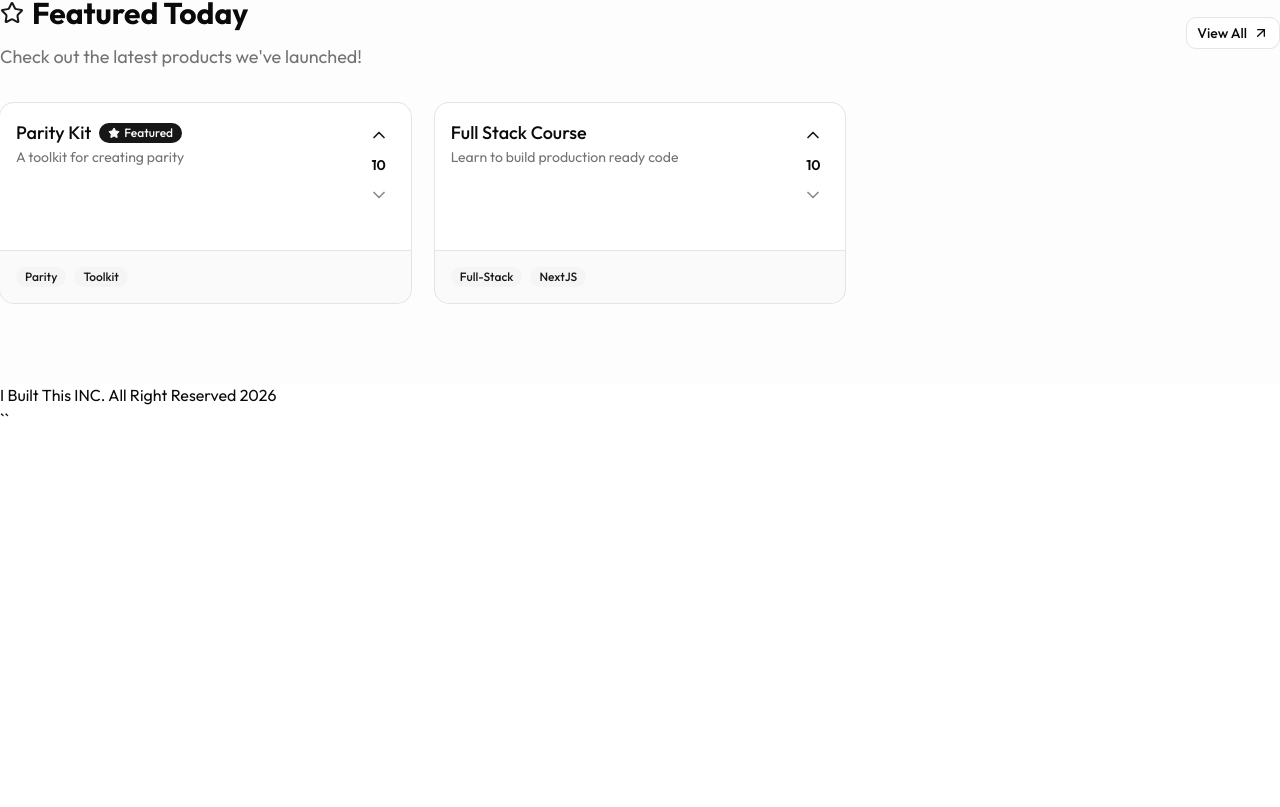
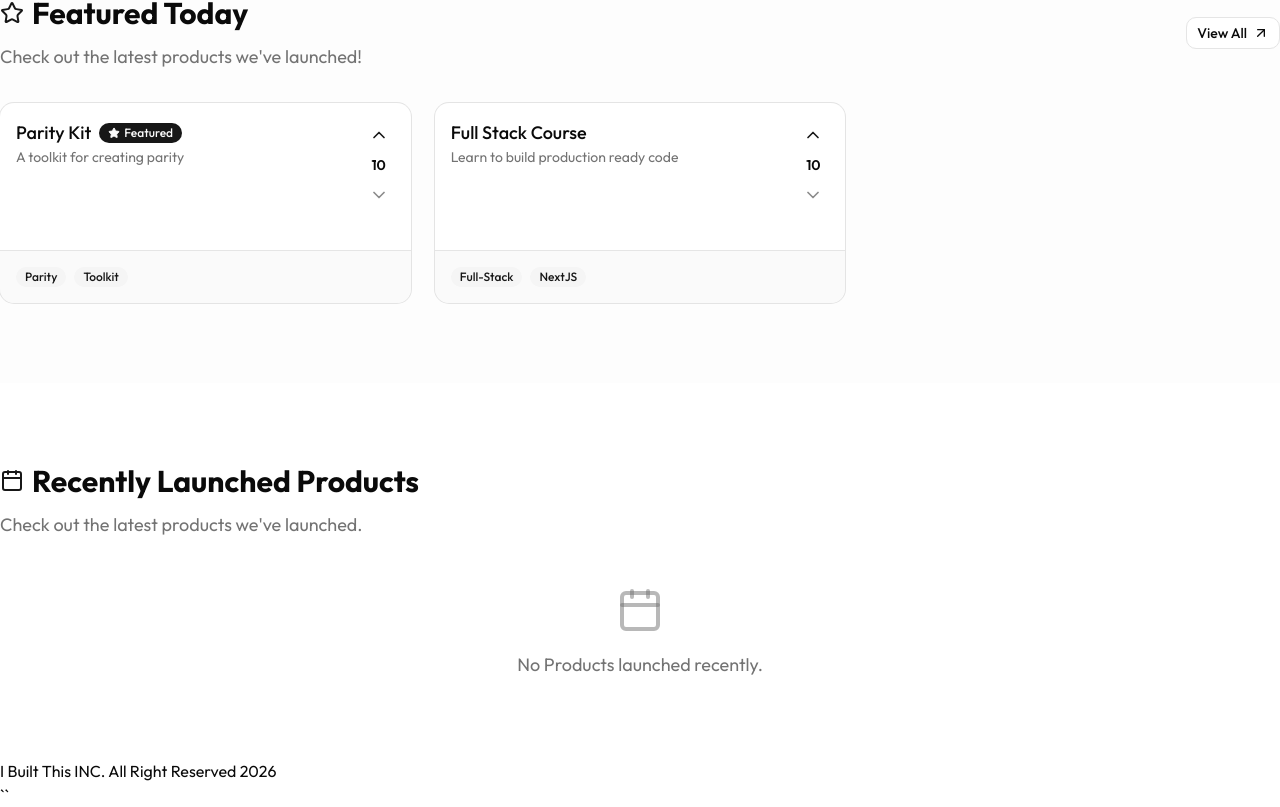
Before and after one commit to Asad272002/CrowdProjects, a Next.js app: page / in a window 1280 px wide. Shown: the part 735-1542 px from the top of the page. Before the commit the page ends 1166 px from the top, so only its background shows below. Built offline with nearby package versions, Linux system fonts and the light colour scheme.

Commit message:
Landing page compelete

```diff
--- a/app/page.tsx
+++ b/app/page.tsx
@@ -1,11 +1,13 @@
 import { HeroSection } from "@/components/landing-page/hero-section";
 import FeaturedProducts from "@/components/landing-page/featured-products";
+import RecentlyLauchedProducts from "@/components/landing-page/recently-launched-products";
 export default function Home() {
   return (
     <div>
     <HeroSection />
 
     <FeaturedProducts />
+    <RecentlyLauchedProducts />
 </div>
 );
 }
--- /dev/null
+++ b/components/common/empty-state.tsx
@@ -0,0 +1,16 @@
+import { LucideIcon } from "lucide-react"
+
+export default function EmptyState({
+    message,
+    icon : Icon
+}:
+{
+    message: string,
+    icon: LucideIcon}){
+    return (
+        <div className="flex flex-col items-center justify-center">
+            {Icon && <Icon className="size-12 text-muted-foreground/50 mx-auto mb-4" />}
+            <p className="text-lg  text-muted-foreground">{message}</p>
+        </div>
+    )
+}
--- /dev/null
+++ b/components/landing-page/recently-launched-products.tsx
@@ -0,0 +1,30 @@
+import { CalendarIcon } from "lucide-react";
+import SectionHeader from "../common/section-header";
+import ProductCard from "../products/product-card";
+import EmptyState from "../common/empty-state";
+
+export default function RecentlyLaunchedProducts() {
+const recentlyLaunchedProducts = []
+
+
+  return (
+    <section className="py-20">
+    <div className="wrapper space-y-12">
+    <SectionHeader
+    title="Recently Launched Products"
+    icon={CalendarIcon}
+    description="Check out the latest products we've launched." />
+
+    {recentlyLaunchedProducts.length > 0 ?(
+                <div
+     className="grid grid-cols-1 md:grid-cols-2 lg:grid-cols-3 gap-6">
+            {recentlyLaunchedProducts.map((product) => (
+                <ProductCard key={product.id} product={product} />
+            ))}
+        </div>):(
+            <EmptyState message="No Products launched recently." icon={CalendarIcon} />
+        )}
+     </div>
+    </section>
+  );
+}
```
